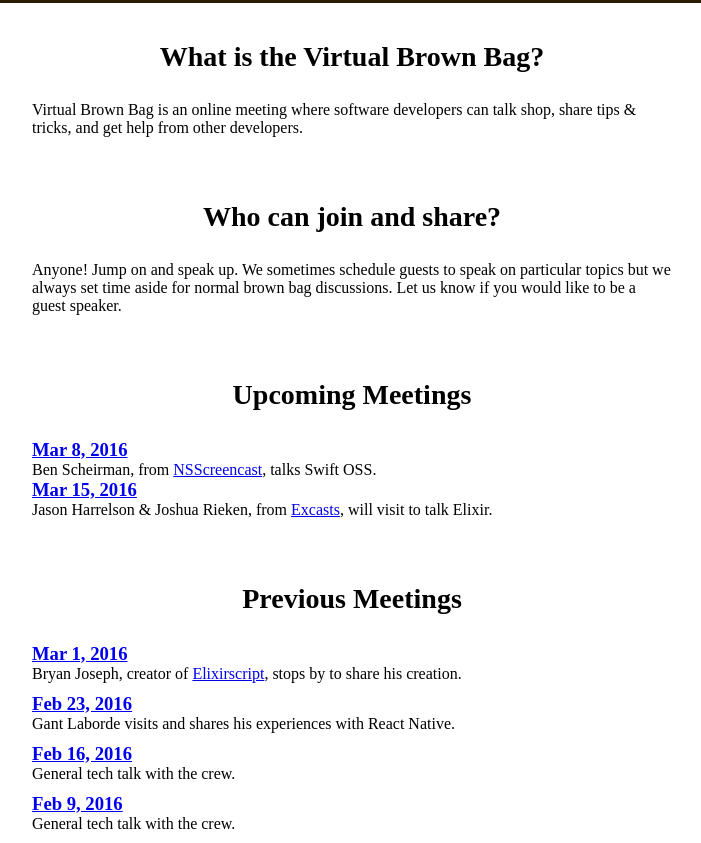
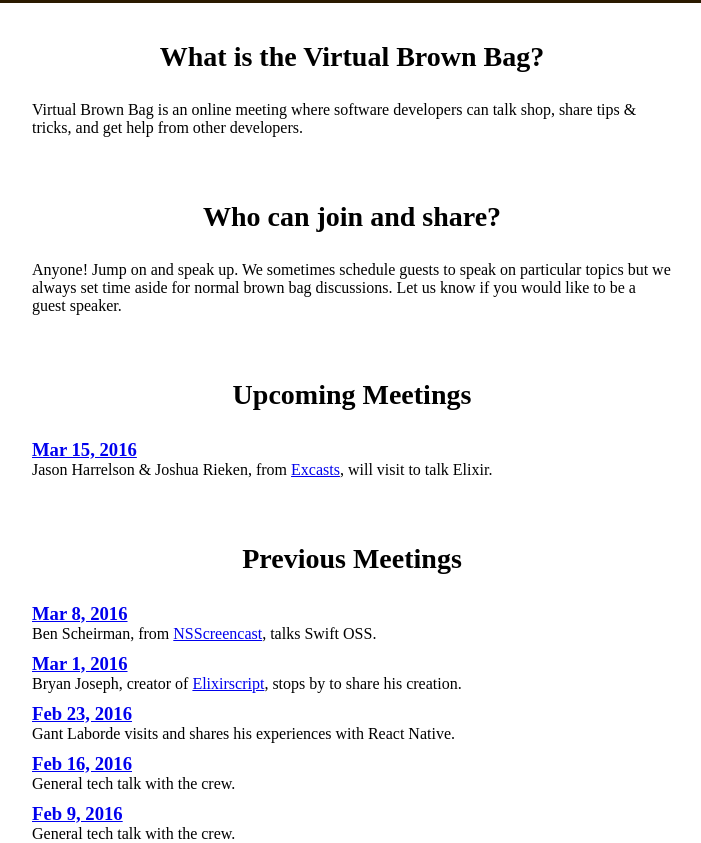
Before and after one commit to virtualbrownbag/virtualbrownbag.github.io, a website: page index.html in a window 1280 px wide. Shown: the part 426-1269 px from the top of the page, without its empty margins (298-999 px from the left). Drawn offline with Linux system fonts and the light colour scheme; a web font is replaced by a local one.

Commit message:
update webpage

```diff
--- a/index.html
+++ b/index.html
@@ -43,11 +43,6 @@
     <section id="upcoming-meetings">
       <h3>Upcoming Meetings</h3>
       <ol>
-          <h4>
-            <a href="https://plus.google.com/events/cdk31lf817bs4el1donkblsv91c">Mar 8, 2016</a>
-          </h4>
-          Ben Scheirman, from <a href="http://nsscreencast.com/">NSScreencast</a>, talks Swift OSS.
-        </li>
         <li>
           <h4>
             <a href="https://plus.google.com/events/c650vicfrfvjq2pe1dbftai938c">Mar 15, 2016</a>
@@ -61,6 +56,12 @@
     <section id="previous-meetings">
       <h3>Previous Meetings</h3>
       <ol>
+        <li>
+          <h4>
+            <a href="https://plus.google.com/events/cdk31lf817bs4el1donkblsv91c">Mar 8, 2016</a>
+          </h4>
+          Ben Scheirman, from <a href="http://nsscreencast.com/">NSScreencast</a>, talks Swift OSS.
+        </li>
         <li>
           <h4>
             <a href="https://plus.google.com/events/c96498o82nts291ttmk4mbk99m8">Mar 1, 2016</a>
```
